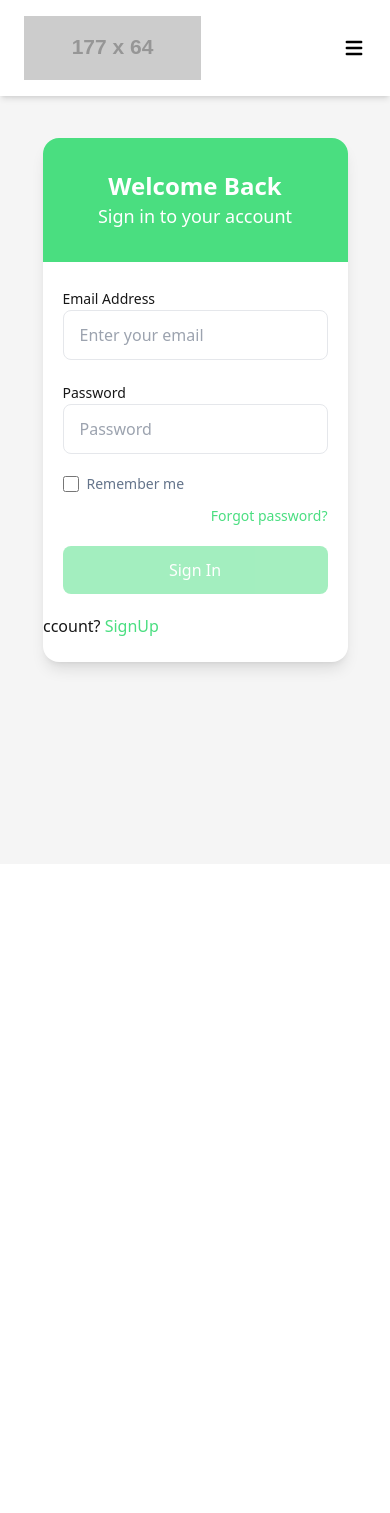
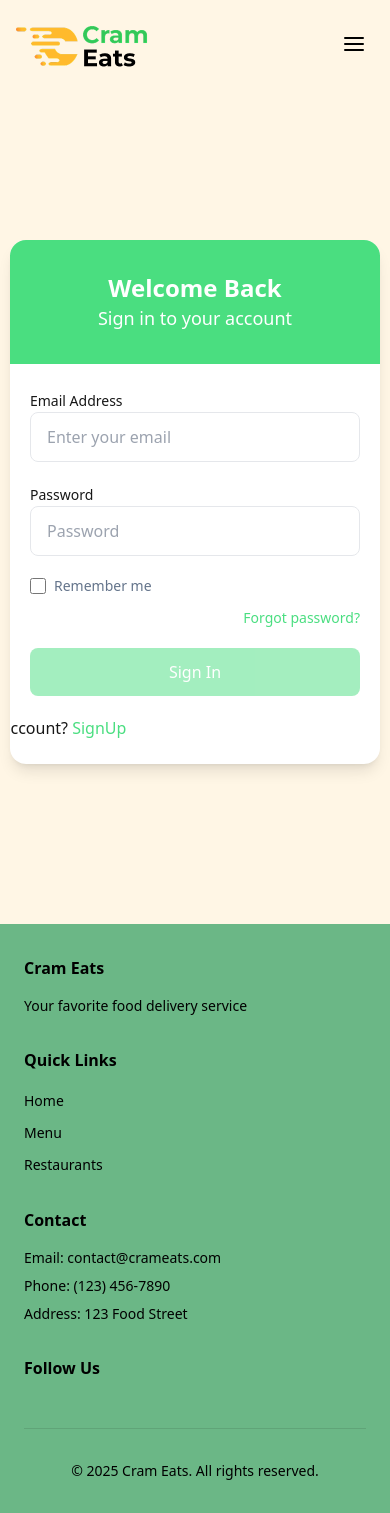
Before and after one commit to manify/cram_eats, a React (Create React App) app: page /signin in a window 390 px wide. Before the commit the page ends 864 px from the top, so only its background shows below. Built offline with nearby package versions, Linux system fonts and the light colour scheme.

Commit message:
made responsive

```diff
--- a/package.json
+++ b/package.json
@@ -15,6 +15,8 @@
     "@types/react-router-dom": "^5.3.3",
     "react": "^19.1.0",
     "react-dom": "^19.1.0",
+    "react-feather": "^2.0.10",
+    "react-icons": "^5.5.0",
     "react-router-dom": "^7.6.2",
     "react-scripts": "5.0.1",
     "typescript": "^4.9.5",
--- a/src/App.tsx
+++ b/src/App.tsx
@@ -4,6 +4,7 @@ import { BrowserRouter as Router, Routes, Route, Navigate } from 'react-router-d
 import SignIn from '../src/apps/customer-app/pages/SignIn';
 import SignUp from './apps/customer-app/pages/SignUp';
 import LandingPage from './apps/customer-app/pages/LandingPage';
+import BecomePartner from './apps/customer-app/pages/BecomePartner';
 
 
 
@@ -17,6 +18,7 @@ function App() {
         {/* Authentication Routes */}
         <Route path="/signin" element={<SignIn />} />
         <Route path="/signup" element={<SignUp/>} />
+        <Route path="/becomepartner" element={<BecomePartner/>}/>
 
         <Route path="/dashboard" element={<div className="p-4 text-xl">Welcome to the Dashboard</div>} />
       </Routes>
--- /dev/null
+++ b/src/apps/customer-app/components/ui/Footer.tsx
@@ -0,0 +1,58 @@
+import React from 'react';
+import { Link } from 'react-router-dom';
+
+interface FooterProps {
+  children?: React.ReactNode;
+  className?: string;
+}
+
+const Footer: React.FC<FooterProps> = ({ className }) => {
+  return (
+    <footer className={`bg-[#6BB786] text-black py-8 ${className}`}>
+      <div className="container mx-auto px-6">
+        <div className="grid grid-cols-1 md:grid-cols-4 gap-8">
+          {/* Company Info */}
+          <div>
+            <h3 className="font-bold mb-4">Cram Eats</h3>
+            <p className="text-sm">Your favorite food delivery service</p>
+          </div>
+
+          {/* Quick Links */}
+          <div>
+            <h3 className="font-bold mb-4">Quick Links</h3>
+            <ul className="space-y-2">
+              <li><Link to="/" className="text-sm hover:underline">Home</Link></li>
+              <li><Link to="/menu" className="text-sm hover:underline">Menu</Link></li>
+              <li><Link to="/restaurants" className="text-sm hover:underline">Restaurants</Link></li>
+            </ul>
+          </div>
+
+          {/* Contact */}
+          <div>
+            <h3 className="font-bold mb-4">Contact</h3>
+            <ul className="space-y-2 text-sm">
+              <li>Email: contact@crameats.com</li>
+              <li>Phone: (123) 456-7890</li>
+              <li>Address: 123 Food Street</li>
+            </ul>
+          </div>
+
+          {/* Social Media */}
+          <div>
+            <h3 className="font-bold mb-4">Follow Us</h3>
+            <div className="flex space-x-4">
+              {/* Add your social media icons/links here */}
+            </div>
+          </div>
+        </div>
+
+        {/* Copyright */}
+        <div className="text-center mt-8 pt-8 border-t border-black/10">
+          <p className="text-sm">&copy; {new Date().getFullYear()} Cram Eats. All rights reserved.</p>
+        </div>
+      </div>
+    </footer>
+  );
+};
+
+export default Footer;
--- a/src/apps/customer-app/components/ui/Header.tsx
+++ b/src/apps/customer-app/components/ui/Header.tsx
@@ -1,65 +1,125 @@
-// File: apps/customer-app/components/Header.tsx
 import React, { useState } from 'react';
-import { Link } from 'react-router-dom';
-import { HiMenu } from 'react-icons/hi';
+import { Link, useNavigate } from 'react-router-dom';
+import { Menu, X } from 'react-feather';
 
 export default function Header() {
   const [isMobileMenuOpen, setIsMobileMenuOpen] = useState(false);
+  const navigate = useNavigate();
+
+  const handleOrderNowClick = () => {
+    navigate('/signin');
+    setIsMobileMenuOpen(false);
+  };
+
+  const handleBecomePartnerClick = () => {
+    navigate('/becomepartner');
+    setIsMobileMenuOpen(false);
+  };
 
   return (
-    <header className="bg-white shadow-md fixed top-0 left-0 right-0 z-50">
-      <div className="container mx-auto px-6 py-4 flex justify-between items-center">
+    <header className="bg-[#FFF6E5] fixed top-0 left-0 right-0 z-50  pt-2">
+      <div className="container mx-auto px-4 md:px-6 py-3 flex justify-between items-center relative">
         {/* Logo */}
         <img
-          src="https://placehold.co/177x64/FED049/FED049"
+          src="/assets/logo.png"
           alt="Cram Eats Logo"
-          className="h-16 w-auto"
+          className="h-12 md:h-16 w-auto cursor-pointer transition-transform hover:scale-105"
+          onClick={() => navigate('/')}
         />
 
         {/* Desktop Nav */}
-        <nav className="hidden sm:flex gap-10 items-center">
-          <Link to="/" className="text-sm text-black hover:underline">Home</Link>
-          <Link to="/menu" className="text-sm text-black hover:underline">Menu</Link>
-          <Link to="/contact" className="text-sm text-black hover:underline">Contact</Link>
-          <Link to="/restaurants" className="text-sm text-black hover:underline">Restaurants</Link>
+        <nav className="hidden md:flex items-center gap-8">
+          <Link to="/" className="text-neutral-800 hover:text-amber-500 transition-colors font-medium">
+            Home
+          </Link>
+          <Link to="/menu" className="text-neutral-800 hover:text-amber-500 transition-colors font-medium">
+            Menu
+          </Link>
+          <Link to="/contact" className="text-neutral-800 hover:text-amber-500 transition-colors font-medium">
+            Contact
+          </Link>
+          <Link to="/restaurants" className="text-neutral-800 hover:text-amber-500 transition-colors font-medium">
+            Restaurants
+          </Link>
         </nav>
 
-        {/* Buttons */}
-        <div className="hidden sm:flex gap-3">
-          <button className="bg-amber-300 text-white px-5 py-2 rounded-full font-bold text-sm hover:bg-amber-400">
+        {/* Desktop Buttons */}
+        <div className="hidden md:flex items-center gap-4">
+          <button
+            className="bg-amber-400 text-white px-6 py-2.5 rounded-full font-semibold text-sm hover:bg-amber-500 transition-colors shadow-sm"
+            onClick={handleBecomePartnerClick}
+          >
             Become a Partner
           </button>
-          <button className="border border-amber-300 text-amber-300 px-5 py-2 rounded-full font-bold text-sm hover:bg-amber-100">
+          <button
+            className="border-2 border-amber-400 text-amber-500 px-6 py-2.5 rounded-full font-semibold text-sm hover:bg-amber-50 transition-colors"
+            onClick={handleOrderNowClick}
+          >
             Order Now
           </button>
         </div>
 
-        {/* Hamburger Icon */}
+        {/* Hamburger Button */}
         <button
-          className="sm:hidden text-2xl text-black"
+          className="md:hidden p-2 hover:bg-amber-100 rounded-lg transition-colors z-50 relative"
           onClick={() => setIsMobileMenuOpen(!isMobileMenuOpen)}
+          aria-label="Toggle menu"
         >
-          <HiMenu />
+          {isMobileMenuOpen ? <X size={24} /> : <Menu size={24} />}
         </button>
       </div>
 
-      {/* Mobile Nav */}
-      {isMobileMenuOpen && (
-        <div className="sm:hidden bg-white shadow-md px-6 pb-4">
-          <nav className="flex flex-col gap-4">
-            <Link to="/" className="text-black" onClick={() => setIsMobileMenuOpen(false)}>Home</Link>
-            <Link to="/menu" className="text-black" onClick={() => setIsMobileMenuOpen(false)}>Menu</Link>
-            <Link to="/contact" className="text-black" onClick={() => setIsMobileMenuOpen(false)}>Contact</Link>
-            <Link to="/restaurants" className="text-black" onClick={() => setIsMobileMenuOpen(false)}>Restaurants</Link>
-            <button className="bg-amber-300 text-white px-4 py-2 rounded-full font-bold mt-2">
+      {/* Mobile Menu */}
+      <div
+        className={`md:hidden fixed inset-x-0 top-[72px] bg-white shadow-lg transition-all duration-300 ease-in-out ${
+          isMobileMenuOpen ? 'opacity-100 translate-y-0 z-40' : 'opacity-0 -translate-y-full -z-10'
+        }`}
+      >
+        <nav className="flex flex-col p-4 space-y-2">
+          <Link
+            to="/"
+            className="p-3 text-neutral-800 hover:text-amber-500 hover:bg-amber-50 rounded-lg transition-colors"
+            onClick={() => setIsMobileMenuOpen(false)}
+          >
+            Home
+          </Link>
+          <Link
+            to="/menu"
+            className="p-3 text-neutral-800 hover:text-amber-500 hover:bg-amber-50 rounded-lg transition-colors"
+            onClick={() => setIsMobileMenuOpen(false)}
+          >
+            Menu
+          </Link>
+          <Link
+            to="/contact"
+            className="p-3 text-neutral-800 hover:text-amber-500 hover:bg-amber-50 rounded-lg transition-colors"
+            onClick={() => setIsMobileMenuOpen(false)}
+          >
+            Contact
+          </Link>
+          <Link
+            to="/restaurants"
+            className="p-3 text-neutral-800 hover:text-amber-500 hover:bg-amber-50 rounded-lg transition-colors"
+            onClick={() => setIsMobileMenuOpen(false)}
+          >
+            Restaurants
+          </Link>
+          <div className="grid gap-3 p-3">
+            <button
+              className="w-full bg-amber-400 text-white p-3 rounded-lg font-semibold hover:bg-amber-500 transition-colors shadow-sm"
+              onClick={handleBecomePartnerClick}
+            >
               Become a Partner
             </button>
-            <button className="border border-amber-300 text-amber-300 px-4 py-2 rounded-full font-bold">
+            <button
+              className="w-full border-2 border-amber-400 text-amber-500 p-3 rounded-lg font-semibold hover:bg-amber-50 transition-colors"
+              onClick={handleOrderNowClick}
+            >
               Order Now
             </button>
-          </nav>
-        </div>
-      )}
+          </div>
+        </nav>
+      </div>
     </header>
   );
 }
--- a/src/apps/customer-app/components/ui/Layout.tsx
+++ b/src/apps/customer-app/components/ui/Layout.tsx
@@ -1,5 +1,6 @@
 import React from 'react';
 import Header from './Header';
+import Footer from './Footer';
 
 interface LayoutProps {
   children: React.ReactNode;
@@ -7,9 +8,12 @@ interface LayoutProps {
 
 const Layout: React.FC<LayoutProps> = ({ children }) => {
   return (
-    <div className="relative min-h-screen">
+    <div className="flex flex-col min-h-screen">
       <Header />
-      <main className="pt-32">{children}</main> {/* Add padding to avoid overlap */}
+      <main className="flex-grow pt-20">
+        {children}
+      </main>
+      <Footer />
     </div>
   );
 };
--- /dev/null
+++ b/src/apps/customer-app/components/ui/PartnerCard.tsx
@@ -0,0 +1,34 @@
+"use client";
+import * as React from "react";
+
+interface PartnerCardProps {
+  imageSrc: string;
+  title: string;
+  description: string;
+  imageAlt?: string;
+}
+
+export const PartnerCard: React.FC<PartnerCardProps> = ({
+  imageSrc,
+  title,
+  description,
+  imageAlt
+}) => {
+  return (
+    <article className="grow shrink min-w-60 w-[530px] max-md:max-w-full p-6">
+      <img
+        src={imageSrc}
+        alt={imageAlt || title}
+        className="w-full rounded-2xl aspect-video object-cover hover:scale-105 transition-transform duration-300"
+      />
+      <div className="mt-6 space-y-4">
+        <h2 className="text-xl font-semibold text-neutral-900">
+          {title}
+        </h2>
+        <p className="text-base text-neutral-600">
+          {description}
+        </p>
+      </div>
+    </article>
+  );
+};
--- /dev/null
+++ b/src/apps/customer-app/pages/BecomePartner.tsx
@@ -0,0 +1,25 @@
+import React from 'react';
+import { Link } from 'react-router-dom';
+import Layout from '../components/ui/Layout';
+import { PartnerCard } from '../components/ui/PartnerCard';
+
+export default function BecomePartner() {
+  return (
+    <Layout>
+      <main className="flex flex-col md:flex-row justify-center items-center gap-8 p-5 min-h-screen bg-[#FFF6E5] max-sm:p-2.5">
+        <PartnerCard
+          imageSrc="https://cdn.builder.io/api/v1/image/assets/cc5f9833dc2842af8ff61a3c0ac52f46/43057984f92741cbb9a78c2a60c6bfed716c0176?placeholderIfAbsent=true"
+          title="Restaurants"
+          description="Expand your customer base and streamline your catering operations with our platform."
+          imageAlt="Restaurant partnership illustration"
+        />
+        <PartnerCard
+          imageSrc="https://cdn.builder.io/api/v1/image/assets/cc5f9833dc2842af8ff61a3c0ac52f46/ec30994870cb8b84d29a3cc40ef392b94b1979c3?placeholderIfAbsent=true"
+          title="Drivers"
+          description="Enjoy flexible hours and competitive earnings by joining our delivery team."
+          imageAlt="Driver partnership illustration"
+        />
+      </main>
+    </Layout>
+  );
+}
--- a/src/apps/customer-app/pages/SignIn.tsx
+++ b/src/apps/customer-app/pages/SignIn.tsx
@@ -60,8 +60,8 @@ export default function SignIn() {
   }, []);
 
   return (
-    <main className="flex justify-center items-center p-5 min-h-screen bg-neutral-100 max-sm:p-2.5">
       <Layout>
+    <main className="flex justify-center items-center p-5 min-h-screen bg-[#FFF6E5] max-sm:p-2.5">
       <div className="overflow-hidden relative bg-white rounded-2xl shadow-lg h-[516px] w-[896px] max-md:h-auto max-md:max-w-[600px] max-md:min-h-[500px] max-md:w-[90%] max-sm:w-full max-sm:h-auto max-sm:min-h-[480px]">
         <LoginHeader />
 
@@ -96,7 +96,7 @@ export default function SignIn() {
 
         <SignUpLink onSignUpClick={handleSignUpClick} />
       </div>
+    </main>
     </Layout>
-    </main>
   );
 }
```
Also changed, not shown: public/assets/logo.png (added), 1 other file (tests, documents, lock files or other folders).
